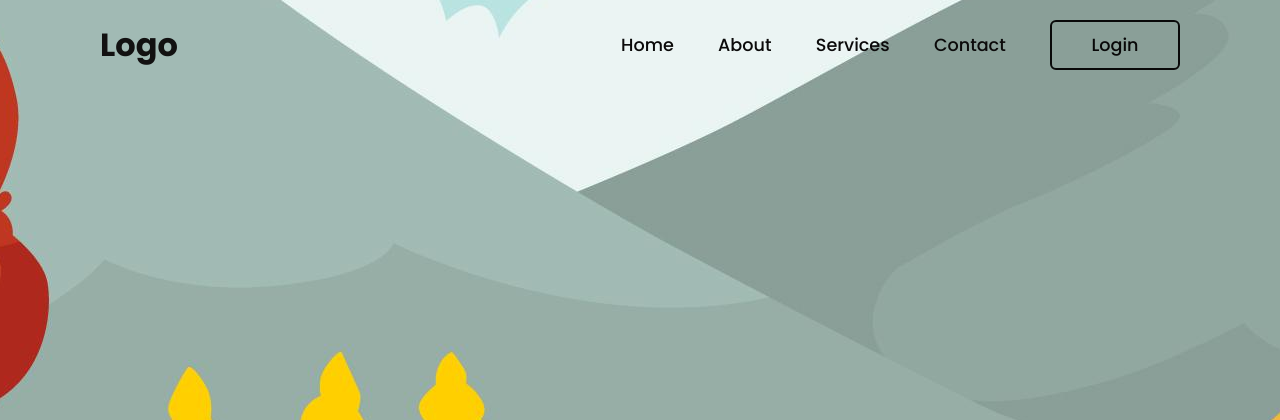
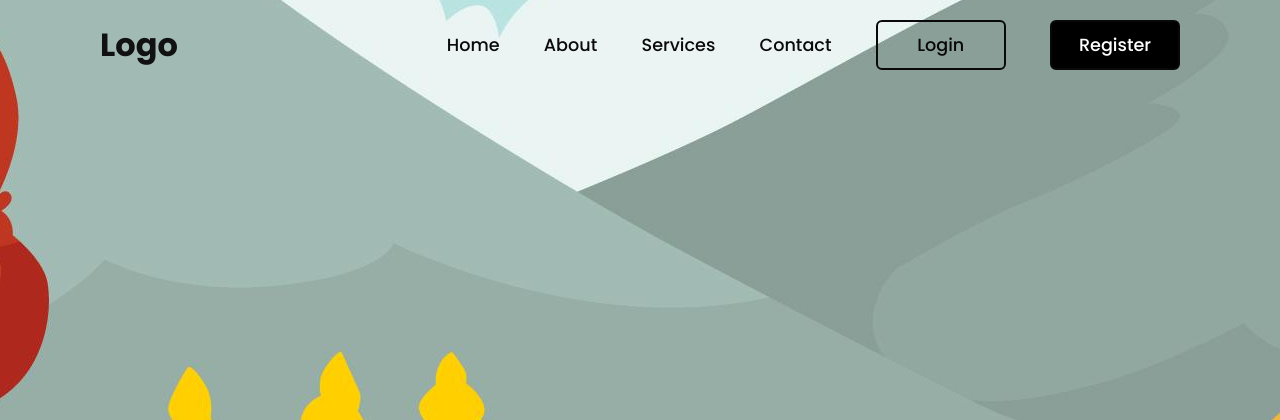
Before and after one commit to RO45Y/Yoga_detection_web-application, a Django app: page / in a window 1280 px wide. Shown: the top 420 px of the page. Run offline with Django 4.2, Linux system fonts and the light colour scheme.

Commit message:
update in inside

```diff
--- a/app1/views.py
+++ b/app1/views.py
@@ -35,7 +35,7 @@ def registerpage(request):
 
 def logoutpage(request):
     logout(request)
-    return redirect('login')
+    return redirect('Home')
 
 def homepage(request):
     return render(request,"index2.html")
--- a/login_sym/urls.py
+++ b/login_sym/urls.py
@@ -19,7 +19,7 @@ from django.urls import path
 from app1 import views
 urlpatterns = [
     path('admin/', admin.site.urls),
-    path('',views.homepage),
+    path('',views.homepage,name='Home'),
     path('login/',views.loginpage,name='login'),
     path('register/',views.registerpage,name='signup'),
     path('inside/',views.Homepage,name='Inside'),
--- a/static/style2.css
+++ b/static/style2.css
@@ -7,7 +7,7 @@
     font-family: 'Poppins', sans-serif;
 }
 
-body{
+body {
     display: flex;
     justify-content: center;
     align-items: center;
@@ -16,36 +16,34 @@ body{
     background-position: center;
 }
 
-header{
+header {
     position: fixed;
     top: 0;
     left: 0;
     width: 100%;
     padding: 20px 100px;
-    /* background: red; */
     display: flex;
     justify-content: space-between;
     align-items: center;
     z-index: 99;
 }
 
-.logo{
+.logo {
     font-size: 2em;
     color: #121111;
     user-select: none;
 }
 
-.navigation a{
+.navigation a {
     position: relative;
     font-size: 1.1em;
     color: #0b0a0a;
     text-decoration: none;
     font-weight: 500;
     margin-left: 40px;
-
 }
 
-.navigation a::after{
+.navigation a::after {
     content: '';
     position: absolute;
     left: 0;
@@ -53,16 +51,14 @@ header{
     width: 100%;
     height: 3px;
     background: #0c0b0b;
-    /* border-radius: 5px;
-    transform-origin: right; */
     transform: scaleX(0);
     transition: transform .5s;
 }
 
-.navigation a:hover:after{
-    /* transform-origin: left; */
+.navigation a:hover:after {
     transform: scaleX(1);
 }
+
 .navigation .btnLogin-popup {
     width: 130px;
     height: 50px;
@@ -75,11 +71,29 @@ header{
     color: #080808;
     font-weight: 500;
     margin-left: 40px;
-
 }
 
 .navigation .btnLogin-popup:hover {
     background: #fff;
     color: #162938;
+}
 
+.navigation .pup:hover {
+    background: #fff;
+    color: #162938;
 }
+
+.navigation .pup {
+    width: 130px;
+    height: 50px;
+    background: transparent;
+    border: 2px solid #090909;
+    outline: none;
+    border-radius: 6px;
+    cursor: pointer;
+    font-size: 1.1em;
+    color: #ffffff;
+    font-weight: 500;
+    margin-left: 40px;
+    background: #000000;
+}
--- a/templates/index2.html
+++ b/templates/index2.html
@@ -19,6 +19,7 @@
             <a href="#">Contact</a>
             <form style="display: inline" action="login" method="get">
                 <button  class="btnLogin-popup">Login</button>
+                <button  class="pup">Register</button>
             </form>
         </nav>
     </header>
```
Also changed, not shown: db.sqlite3.
